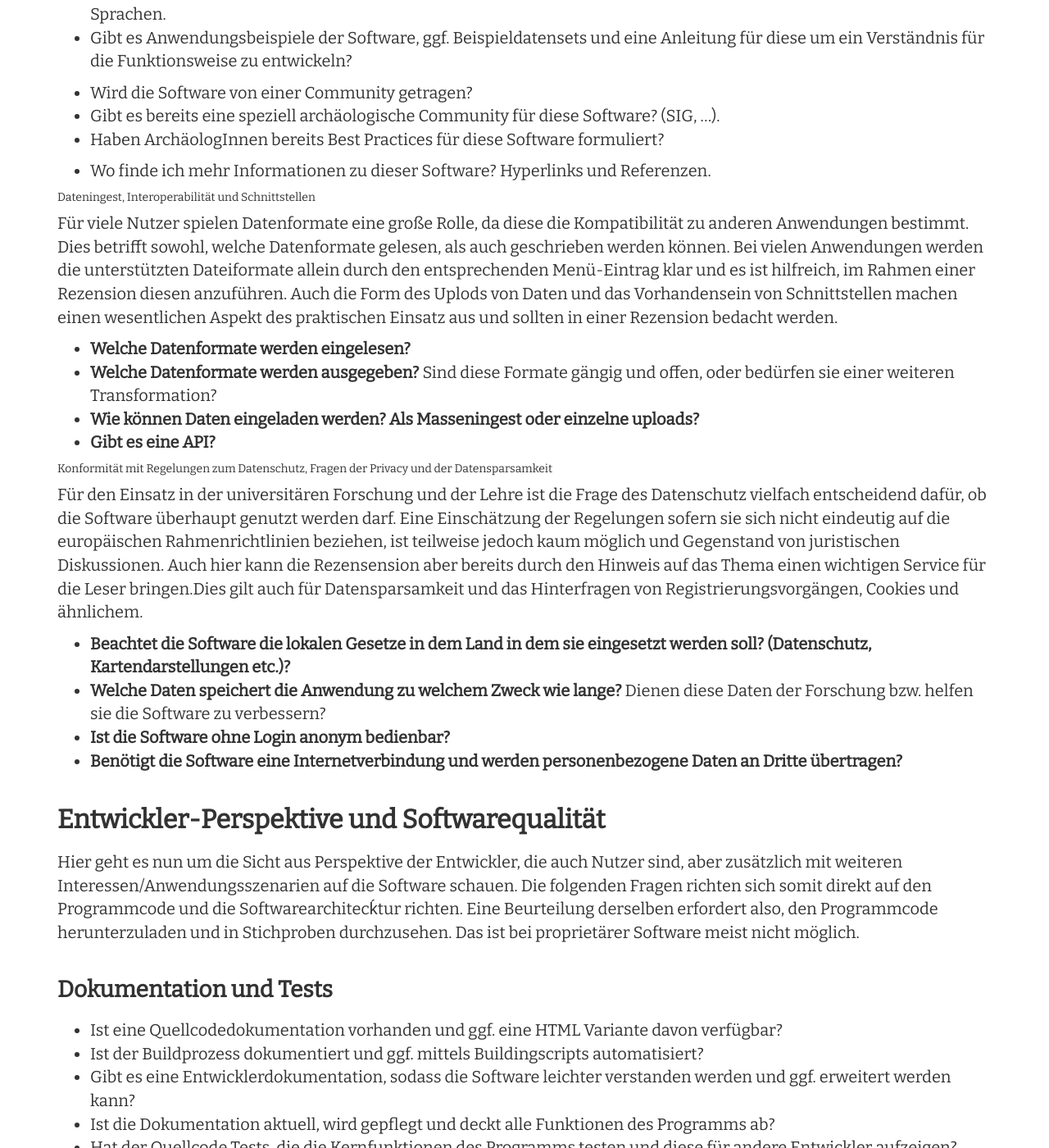
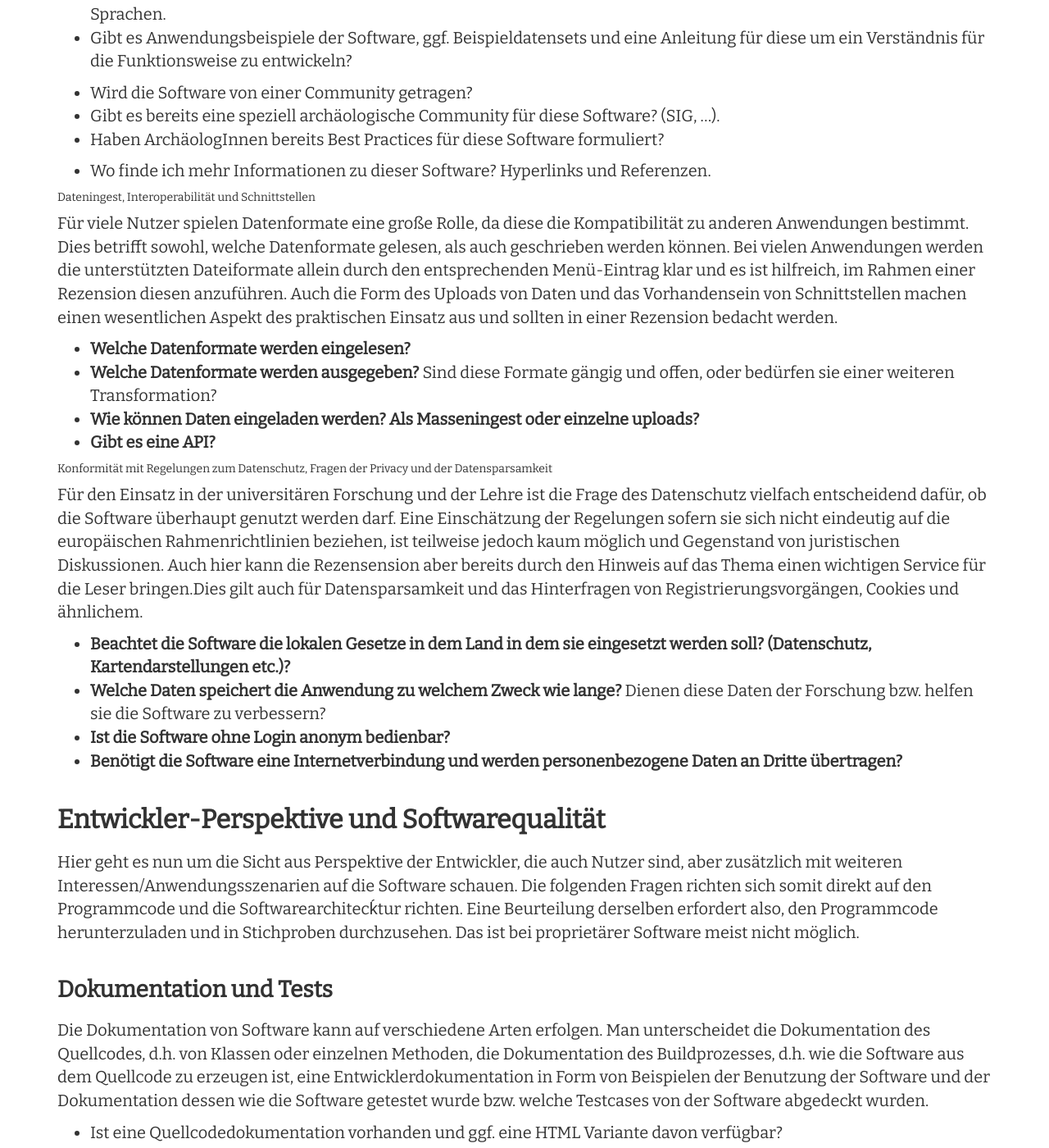
Before and after one commit to Research-Squirrel-Engineers/Impuls_SoftwareRezensionen_DGUF, a Jekyll site: the page built from Draft.md, in a window 1280 px wide and 1400 px high, scrolled down 11842 px. Shown: the whole window at 82% size. Built offline with Jekyll 4.4.1, drawn with Linux system fonts in a browser that asks for light colours; nearby versions of some CDN libraries; some of the changed text lies outside the part shown.

Commit message:
Update Draft.md

```diff
--- a/Draft.md
+++ b/Draft.md
@@ -213,7 +213,7 @@ Neben Hilfefunktionen und Tutorials ist es von großer Bedeutung, ob die Softwar
 * Wo finde ich mehr Informationen zu dieser Software? Hyperlinks und Referenzen.
 
 ##### Dateningest, Interoperabilität und Schnittstellen
-Für viele Nutzer spielen Datenformate eine große Rolle, da diese die Kompatibilität zu anderen Anwendungen bestimmt. Dies betrifft sowohl, welche Datenformate gelesen, als auch geschrieben werden können. Bei vielen Anwendungen werden die unterstützten Dateiformate allein durch den entsprechenden Menü-Eintrag klar und es ist hilfreich, im Rahmen einer Rezension diesen anzuführen. Auch die Form des Uplods von Daten und das Vorhandensein von Schnittstellen machen einen wesentlichen Aspekt des praktischen Einsatz aus und sollten in einer Rezension bedacht werden.
+Für viele Nutzer spielen Datenformate eine große Rolle, da diese die Kompatibilität zu anderen Anwendungen bestimmt. Dies betrifft sowohl, welche Datenformate gelesen, als auch geschrieben werden können. Bei vielen Anwendungen werden die unterstützten Dateiformate allein durch den entsprechenden Menü-Eintrag klar und es ist hilfreich, im Rahmen einer Rezension diesen anzuführen. Auch die Form des Uploads von Daten und das Vorhandensein von Schnittstellen machen einen wesentlichen Aspekt des praktischen Einsatz aus und sollten in einer Rezension bedacht werden.
 
 * **Welche Datenformate werden eingelesen?**
 * **Welche Datenformate werden ausgegeben?** Sind diese Formate gängig und offen, oder bedürfen sie einer weiteren Transformation?
@@ -233,6 +233,7 @@ Für den Einsatz in der universitären Forschung und der Lehre ist die Frage des
 Hier geht es nun um die Sicht aus Perspektive der Entwickler, die auch Nutzer sind, aber zusätzlich mit weiteren Interessen/Anwendungsszenarien auf die Software schauen. Die folgenden Fragen richten sich somit direkt auf den Programmcode und die Softwarearchitecḱtur richten. Eine Beurteilung derselben erfordert also, den Programmcode herunterzuladen und in Stichproben durchzusehen. Das ist bei proprietärer Software meist nicht möglich.
 
 #### Dokumentation und Tests
+Die Dokumentation von Software kann auf verschiedene Arten erfolgen. Man unterscheidet die Dokumentation des Quellcodes, d.h. von Klassen oder einzelnen Methoden, die Dokumentation des Buildprozesses, d.h. wie die Software aus dem Quellcode zu erzeugen ist, eine Entwicklerdokumentation in Form von Beispielen der Benutzung der Software und der Dokumentation dessen wie die Software getestet wurde bzw. welche Testcases von der Software abgedeckt wurden.
 * Ist eine Quellcodedokumentation vorhanden und ggf. eine HTML Variante davon verfügbar?
 * Ist der Buildprozess dokumentiert und ggf. mittels Buildingscripts automatisiert?
 * Gibt es eine Entwicklerdokumentation, sodass die Software leichter verstanden werden und ggf. erweitert werden kann?
@@ -242,6 +243,7 @@ Hier geht es nun um die Sicht aus Perspektive der Entwickler, die auch Nutzer si
 * Sind die Entwickler der Software aktiv und gut erreichbar? Wird die Software regelmäßig mit Updates versorgt?
 
 #### Qualität der Implementierung
+
 * Entspricht die Implementierung dem Stand der Technik?
 * Ist die Implementierung performant? Für Webapplikationen und Plugins ist zu überprüfen, ob sie responsiv sind und über die verschiedenen Browser hinweg performant sind.
 * Wie robust ist die Software gegenüber äußeren Einflüssen? Wie geht die Software mit Abstürzen/Stromausfall usw. um? Wird die Arbeit regelmäßig zwischengespeichert?
@@ -254,9 +256,9 @@ Hier geht es nun um die Sicht aus Perspektive der Entwickler, die auch Nutzer si
 
 
 ## Weitere Merkmale und Spezifikationen
-Wie oben beschrieben gibt es eine große Anzahl weiterer Merkmale, die für die Leser interessant sein können, aber keiner inschätzung oder Beurteilung benötigen. Denkbar ist etwa diese, wie man es vielfach bei Vergleichsportale findet, tabellarisch zusammengefasst werden. Wir haben hier auch einige Merkmale wiederholt, die auch in unserem Fragekatalog vorhanden sind. AUch um zu zeigen, wie man gegebenenfalls auch Gewichtungen ind er besprechung vornhemen kann, ohne ganze Aspekte unerwähnt zu lassen.
+Wie oben beschrieben gibt es eine große Anzahl weiterer Merkmale, die für die Leser interessant sein können, aber keiner Einschätzung oder Beurteilung benötigen. Denkbar ist etwa diese, wie man es vielfach bei Vergleichsportalen findet, tabellarisch zusammengefasst werden. Wir haben hier auch einige Merkmale wiederholt, die auch in unserem Fragekatalog vorhanden sind. Auch um zu zeigen, wie man gegebenenfalls Gewichtungen in der Besprechung vornhemen kann, ohne ganze Aspekte unerwähnt zu lassen.
 
-* Vorhandensein der Spezifikation für Installtionen
+* Vorhandensein der Spezifikation für Installationen
 * Opensource, Free and OpenSource
 * Tutorials and Trialdata (zur freien Nutzung?)
 * Input- / Outputformate
```
